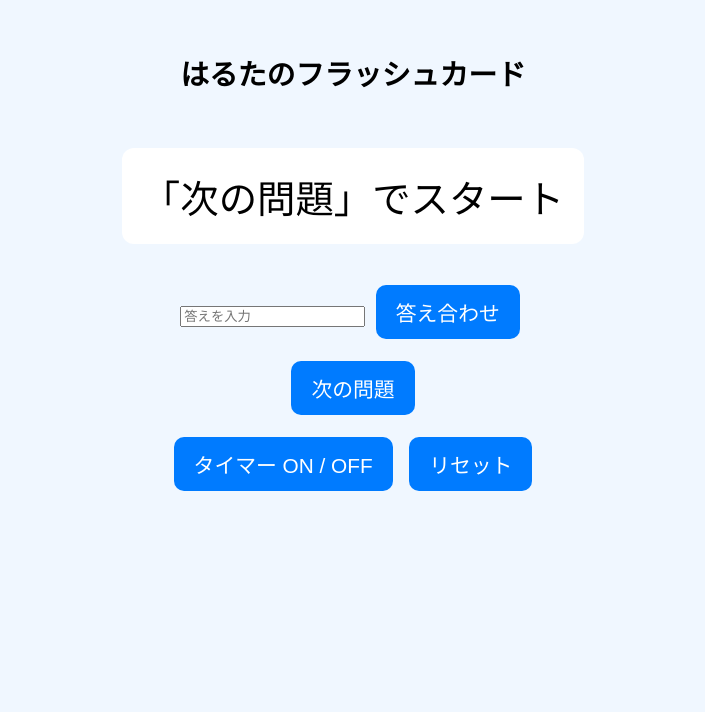
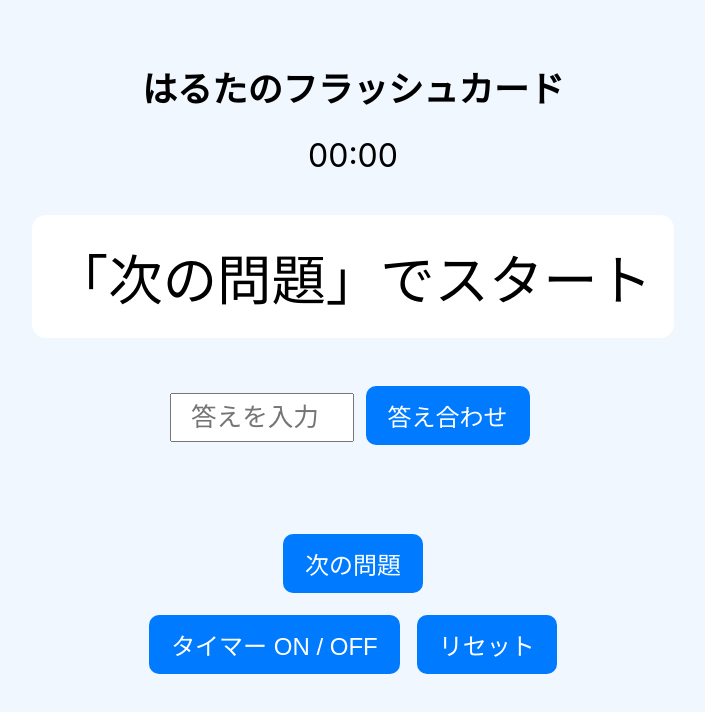
Before and after one commit to mamamimi6/flashcards, a plain HTML site: page index.html in a window 1280 px wide. Shown: the whole page, without its empty margins (287-992 px from the left). Drawn offline with Linux system fonts and the light colour scheme.

Commit message:
Update style.css

```diff
--- a/style.css
+++ b/style.css
@@ -1,32 +1,45 @@
 body {
     font-family: -apple-system, BlinkMacSystemFont, sans-serif;
     text-align: center;
-    padding: 20px;
+    padding: 24px;
     background: #f0f7ff;
+    font-size: 18px; /* 全体ベースを少し大きく */
 }
 
 h2 {
-    font-size: 1.8rem;
-    margin-bottom: 20px;
+    font-size: 2.2rem;
+    margin-bottom: 24px;
 }
 
 #card {
-    font-size: 2.4rem;
-    margin: 35px 0;
-    padding: 20px;
-    background: white;
-    border-radius: 12px;
+    font-size: 3.4rem; /* 約1.5倍 */
+    margin: 30px 0;
+    padding: 22px;
+    background: #ffffff;
+    border-radius: 14px;
     display: inline-block;
+    min-width: 260px;
+}
+
+#answer-area {
+    margin: 12px 0;
+}
+
+#answerInput {
+    font-size: 1.6rem;
+    padding: 8px 10px;
+    width: 160px;
+    text-align: center;
 }
 
 button {
-    padding: 12px 20px;
+    padding: 12px 22px;
     margin: 6px;
-    font-size: 1.3rem;
+    font-size: 1.5rem;
     border-radius: 10px;
     border: none;
     background: #007bff;
-    color: white;
+    color: #ffffff;
 }
 
 button:hover {
@@ -34,11 +47,22 @@ button:hover {
 }
 
 #timer {
-    font-size: 1.8rem;
+    font-size: 2.0rem;
     margin-bottom: 10px;
-    display: none;
 }
 
 .buttons {
     margin: 10px 0;
 }
+
+#feedback {
+    font-size: 1.7rem;
+    margin-top: 6px;
+    min-height: 2em;
+}
+#feedback.ok {
+    color: #008000;
+}
+#feedback.ng {
+    color: #cc0000;
+}
```
